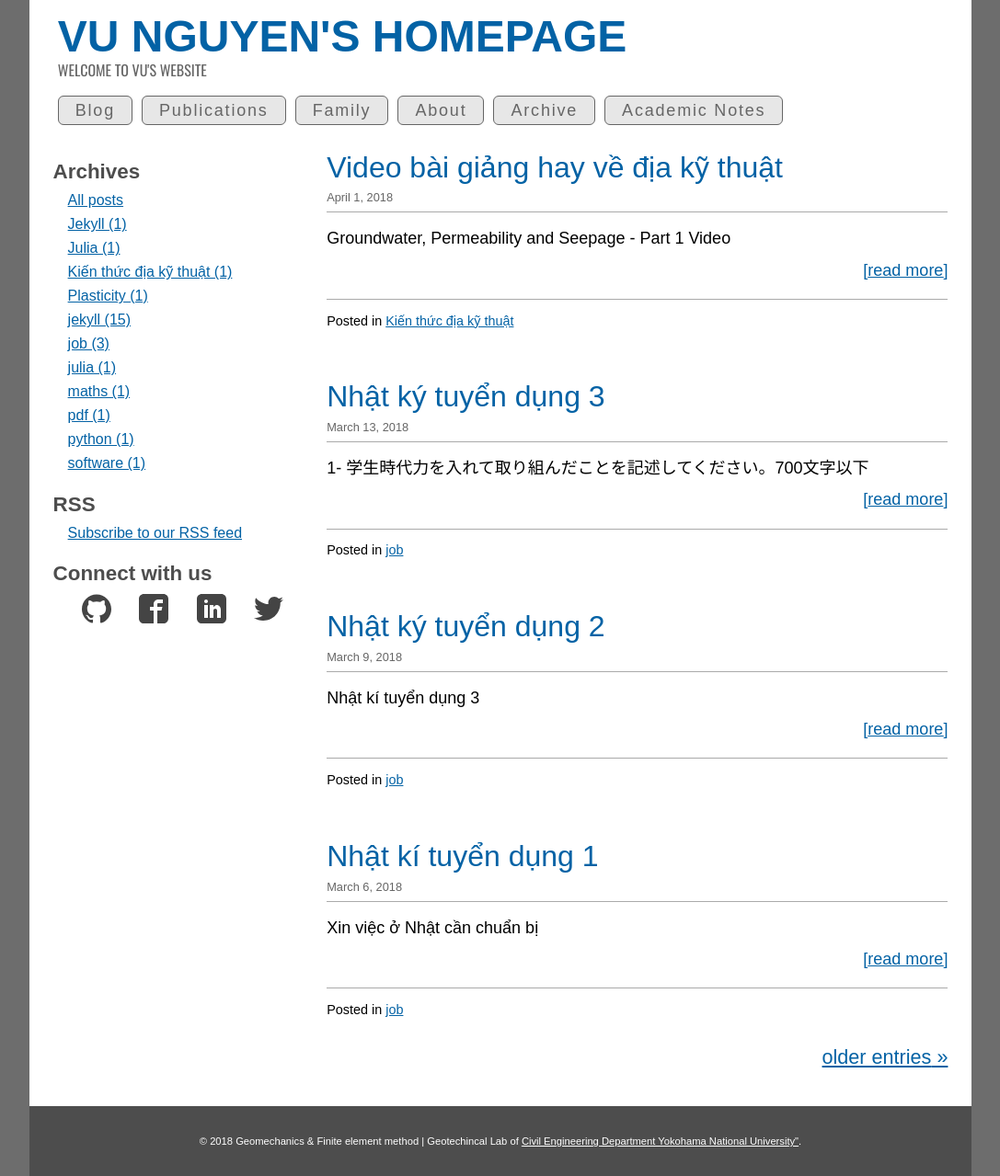
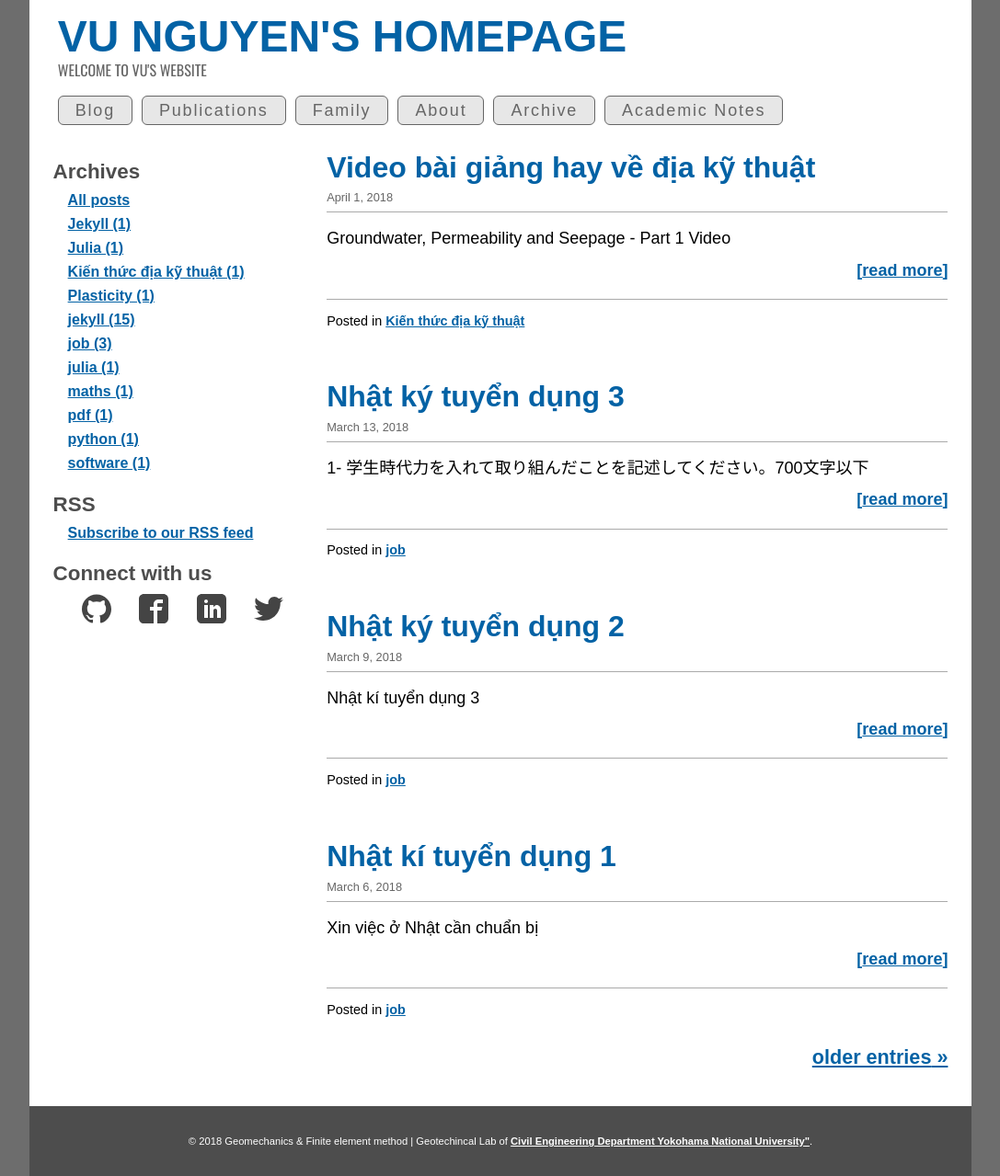
Before and after one commit to quangvunp/geomechanics, a Jekyll site: the page built from index.html, in a window 1280 px wide. Shown: the whole page at 92% size, without its empty margins (96-1183 px from the left). Built offline with Jekyll 4.4.1, drawn with Linux system fonts in a browser that asks for light colours; the list of posts is cut into pages by our own code.

Commit message:
Update main.css

```diff
--- a/css/main.css
+++ b/css/main.css
@@ -317,6 +317,7 @@ p {
 a {
 	color: #0362a5;
 	line-height: inherit;
+	font-weight: 800;
 }
 a:hover {
 	color: #213149;
```
